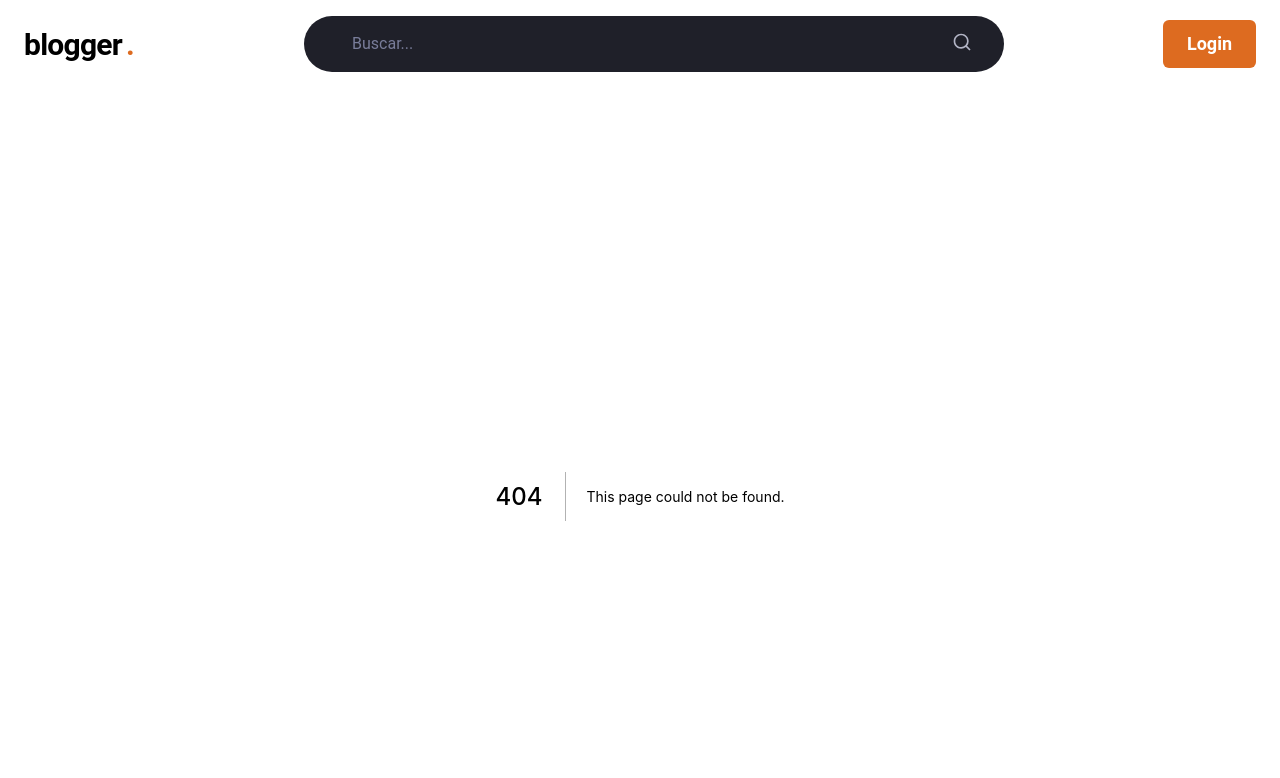
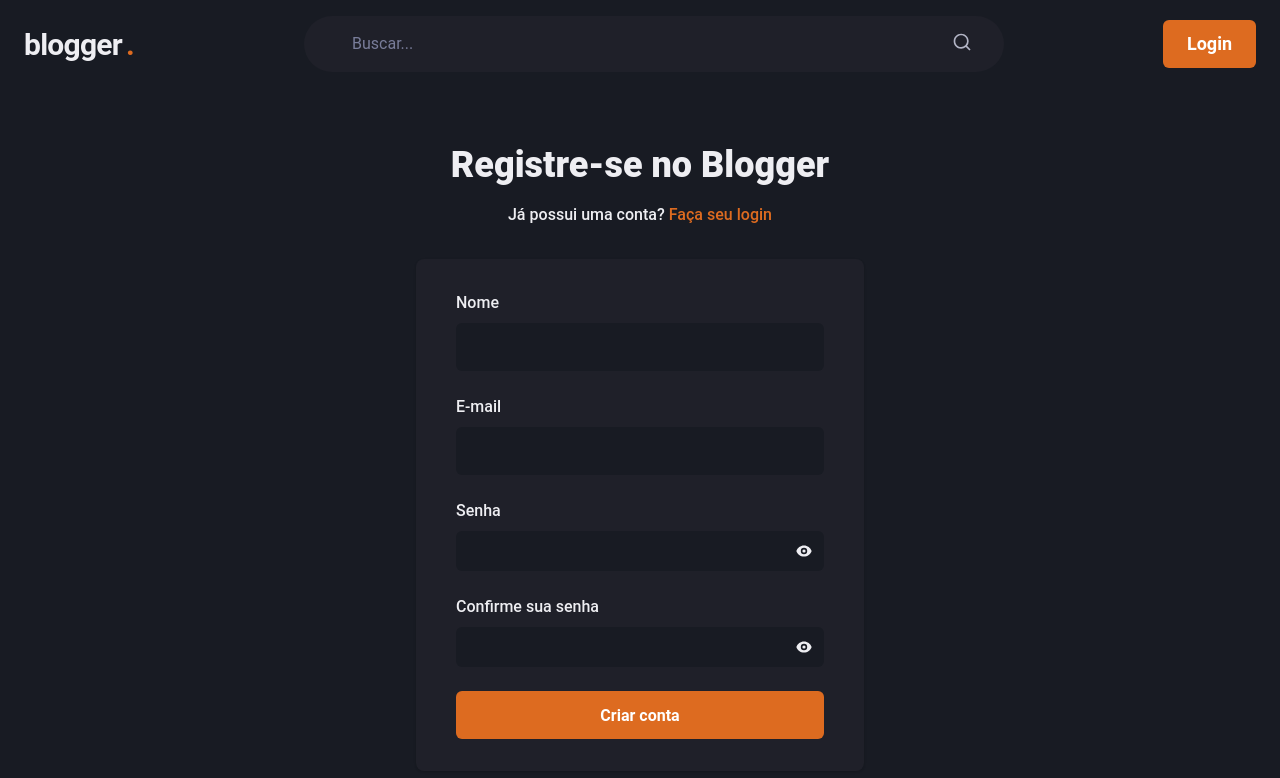
Before and after one commit to icaroov/blog-app-frontend, a Next.js app: page /register in a window 1280 px wide. Before the commit this address had no page. Shown: the top 778 px of the page. Built offline with nearby package versions, Linux system fonts and the light colour scheme.

Commit message:
feat: add register form and page

```diff
--- /dev/null
+++ b/src/components/Form/RegisterForm.tsx
@@ -0,0 +1,91 @@
+import { Button, Box, Stack } from '@chakra-ui/react'
+import { useForm, SubmitHandler } from 'react-hook-form'
+import * as yup from 'yup'
+import { yupResolver } from '@hookform/resolvers/yup'
+
+import Input from './Input'
+
+import PasswordField from './PasswordField'
+
+interface InputValuesData {
+  name: string
+  email: string
+  password: string
+  confirmation_password: string
+}
+
+const registerSchema = yup.object().shape({
+  name: yup.string().required('Nome obrigatório'),
+  email: yup.string().required('E-mail obrigatório').email('E-mail inválido'),
+  password: yup
+    .string()
+    .required('Senha obrigatória')
+    .min(6, 'Senha com no mínimo 6 caracteres'),
+  password_confirmation: yup
+    .string()
+    .oneOf([null, yup.ref('password')], 'As senhas precisam ser iguais')
+})
+
+const RegisterForm = () => {
+  const { register, handleSubmit, formState } = useForm({
+    resolver: yupResolver(registerSchema)
+  })
+
+  const { errors } = formState
+
+  const handleRegister: SubmitHandler<InputValuesData> = async values => {
+    await new Promise(resolve => setTimeout(resolve, 2000))
+    console.log(values)
+  }
+
+  return (
+    <Box as="form" onSubmit={handleSubmit(handleRegister)}>
+      <Stack spacing="6">
+        <Input
+          label="Nome"
+          name="name"
+          type="name"
+          autoComplete="name"
+          error={errors.name}
+          {...register('name')}
+        />
+
+        <Input
+          label="E-mail"
+          name="email"
+          type="email"
+          autoComplete="email"
+          error={errors.email}
+          {...register('email')}
+        />
+
+        <PasswordField
+          formId="password"
+          name="password"
+          label="Senha"
+          error={errors.password}
+          {...register('password')}
+        />
+        <PasswordField
+          formId="password_confirmation"
+          name="password_confirmation"
+          label="Confirme sua senha"
+          error={errors.password_confirmation}
+          {...register('password_confirmation')}
+        />
+
+        <Button
+          type="submit"
+          colorScheme="orange"
+          size="lg"
+          fontSize="md"
+          isLoading={formState.isSubmitting}
+        >
+          Criar conta
+        </Button>
+      </Stack>
+    </Box>
+  )
+}
+
+export default RegisterForm
--- /dev/null
+++ b/src/pages/register.tsx
@@ -0,0 +1,29 @@
+import Head from 'next/head'
+import { Box, Heading, Text } from '@chakra-ui/react'
+
+import { Card, Link, RegisterForm } from 'components'
+
+const Register = () => (
+  <Box py="12">
+    <Head>
+      <title>Registre-se | blogger.</title>
+    </Head>
+
+    <Box maxW="md" mx="auto">
+      <Heading textAlign="center" size="xl" fontWeight="extrabold">
+        Registre-se no Blogger
+      </Heading>
+
+      <Text mt="4" mb="8" align="center" maxW="md" fontWeight="medium">
+        <Text as="span">Já possui uma conta?</Text>
+        <Link href="/login">Faça seu login</Link>
+      </Text>
+
+      <Card>
+        <RegisterForm />
+      </Card>
+    </Box>
+  </Box>
+)
+
+export default Register
```
